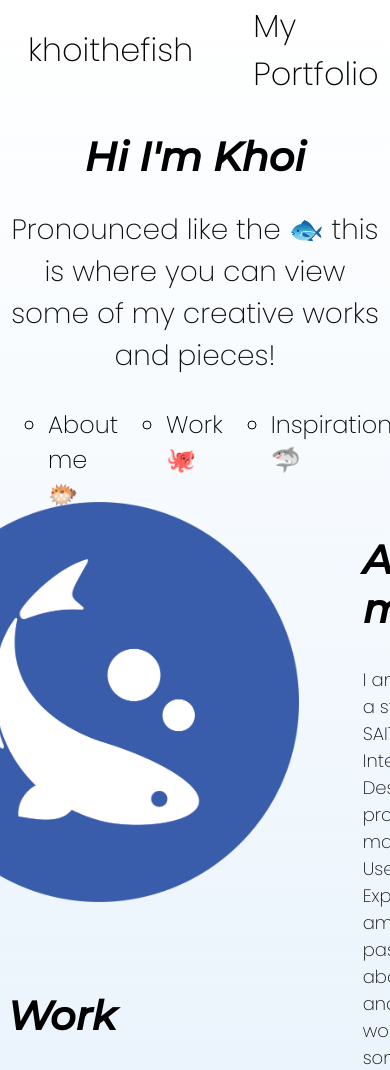
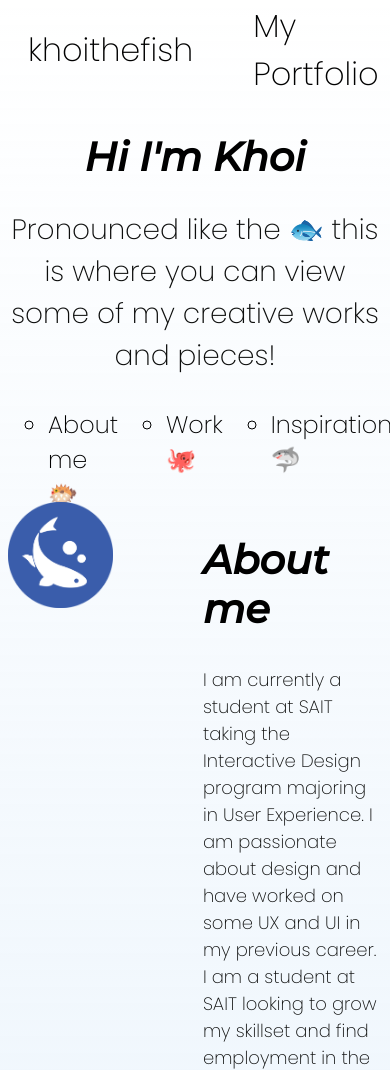
Before and after one commit to thienkhoinguyen/Portfolio, a plain HTML site: page index.html in a window 390 px wide. Shown: the top 1070 px of the page. Drawn offline with Linux system fonts and the light colour scheme.

Commit message:
Made Site more responsive
Edited images and text to be responsive to different screen size

```diff
--- a/index.html
+++ b/index.html
@@ -35,8 +35,8 @@
     </section>
 
  <section id="about">
-    <div class="section__pic-container">
-        <img src="Koi.png" alt="A circle Logo with a Koi fish inside" width="400" height="400">
+    <div class="section__logo">
+        <img src="Koi.png" alt="A circle Logo with a Koi fish inside" width="80%">
     </div>
     <div class="section__text2">
             <h1 class="title__2">About me</h1>
@@ -49,6 +49,7 @@
             </ul>
             <p>As part of this program I have learned many skills that are relevant to the industry. Some of these skills include industry standard programs such as photoshop and illustrator. I have also started and continue to improve my skills using HTML and CSS
             </p>
+            </div>
  </section>
   <section id="Work">
             <h1>Work</h1>
--- a/style.css
+++ b/style.css
@@ -20,7 +20,6 @@ h5{font-size: 16px;
 }
 
 p{color:rgb(13, 14, 13)}
-
 
 /* EXTERNAL-NAV */
 
@@ -88,14 +87,15 @@ nav,
 #about {
 display: flex;
 justify-content: center;
+text-align: left;
 gap: 4rem;
-height: 54vh;
+min-height: 20vh;
+padding-bottom: 62px;
 }
 
-.section__pic-container {
-  display:flex;
-  height:400px;
-  width: 400px;
+.section__logo {
+  flex: 100%;
+  min-width: 35%;
   margin-bottom: 10px;
 }
 
@@ -105,14 +105,13 @@ height: 54vh;
 }
 
 .section__text__P2 {
-  align-self: right;
-  font-weight: 500;
+  text-decoration-style: wavy;
 }
 
 
 /* WORK */
 #work {
-  margin-top: 64px;
+  margin-top: 80px;
   margin-bottom: 64px;
 }
 .logo {
```
